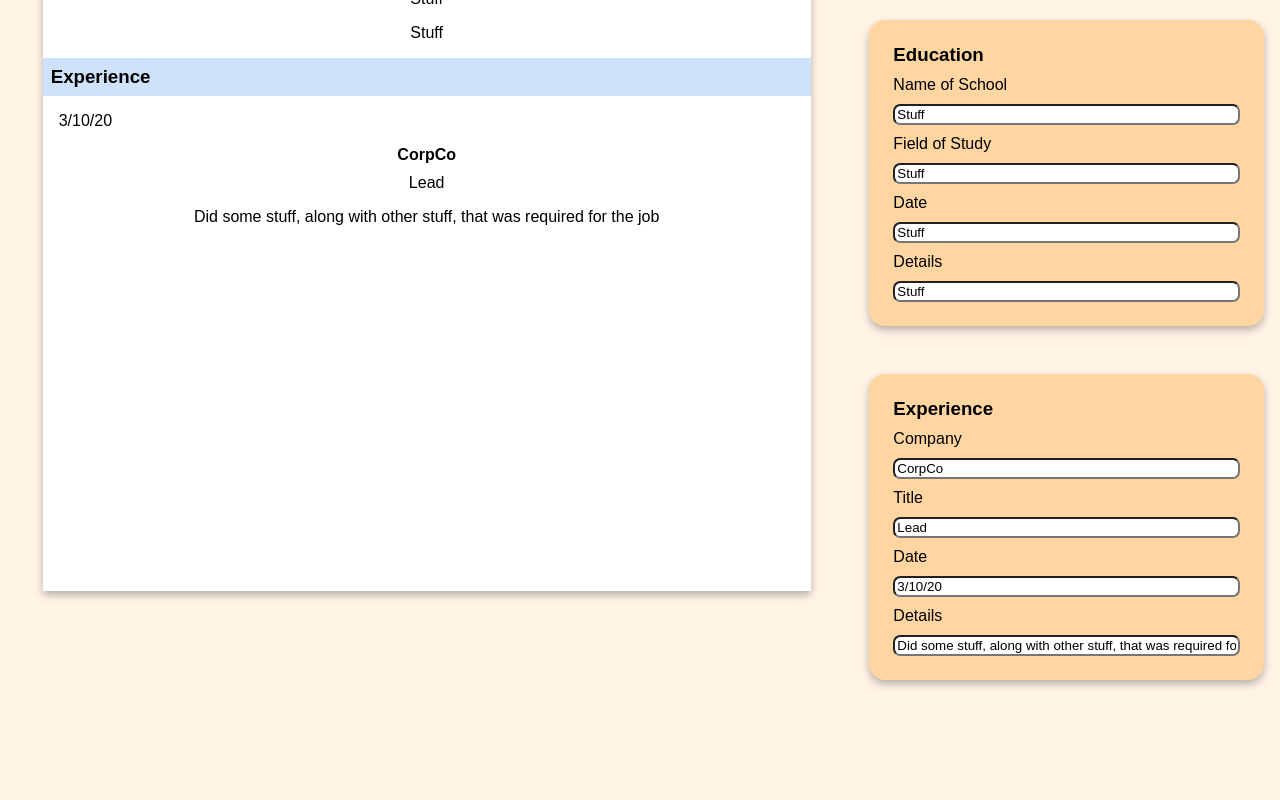
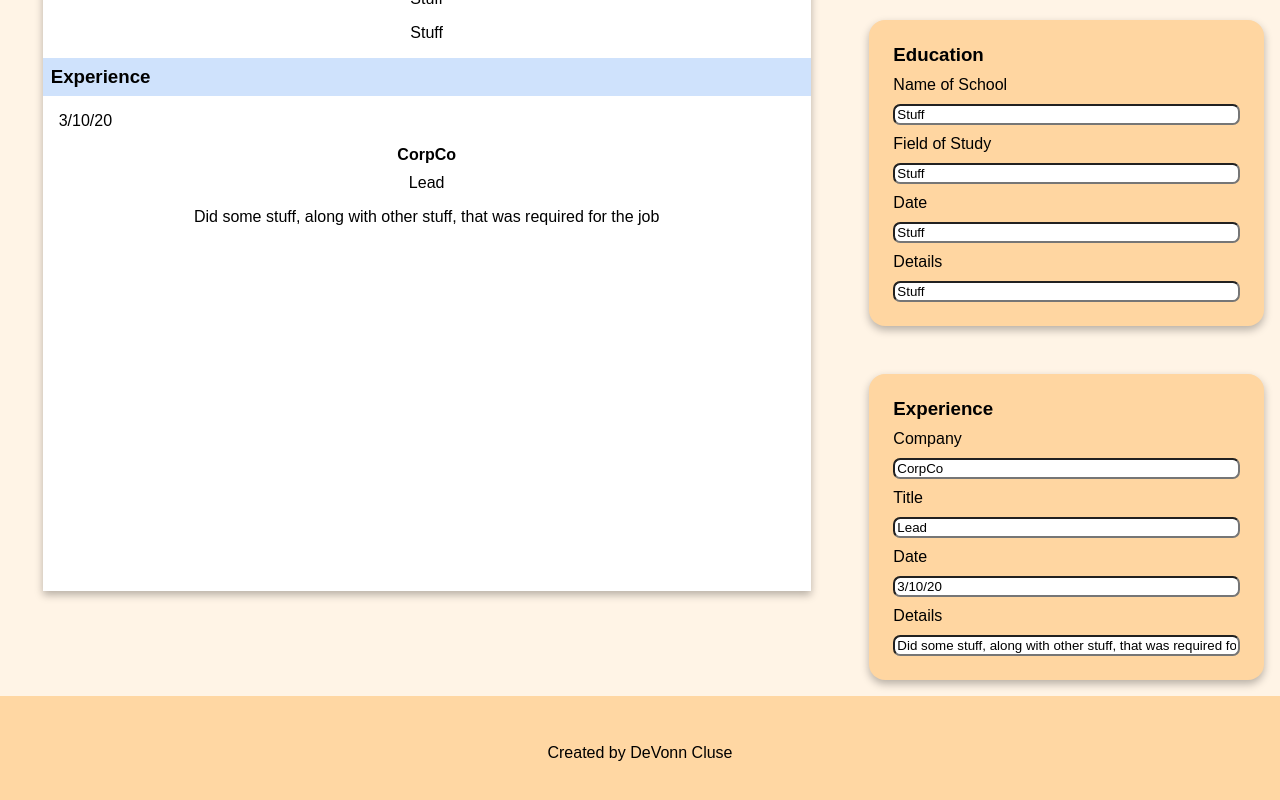
Before and after one commit to Ob1devonn/resume-maker, a React (Vite) app: page / in a window 1280 px wide. Shown: the part 350-1150 px from the top of the page. Before the commit the page ends 1046 px from the top, so only its background shows below. Built offline with nearby package versions, Linux system fonts and the light colour scheme.

Commit message:
Finish Footer

```diff
--- a/src/App.tsx
+++ b/src/App.tsx
@@ -78,7 +78,9 @@ const App = () => {
           onUpdate={handleOccupational}
         />
       </aside>
-      <footer></footer>
+      <footer>
+        <p>Created by DeVonn Cluse</p>
+      </footer>
     </div>
   );
 };
--- a/src/index.css
+++ b/src/index.css
@@ -96,6 +96,8 @@ aside {
 }
 
 footer {
-  background-color: red;
+  background-color: hsl(34, 100%, 82%);
+  text-align: center;
+  padding: 3rem;
   grid-area: footer;
 }
```
